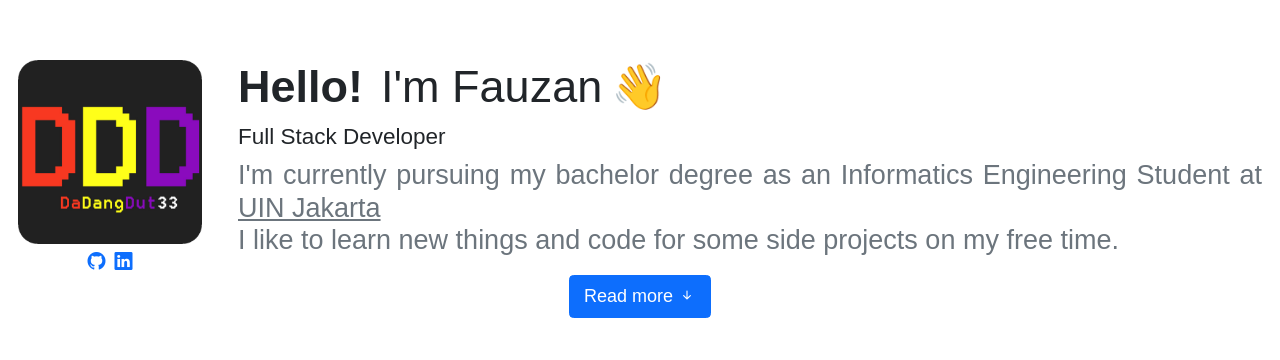
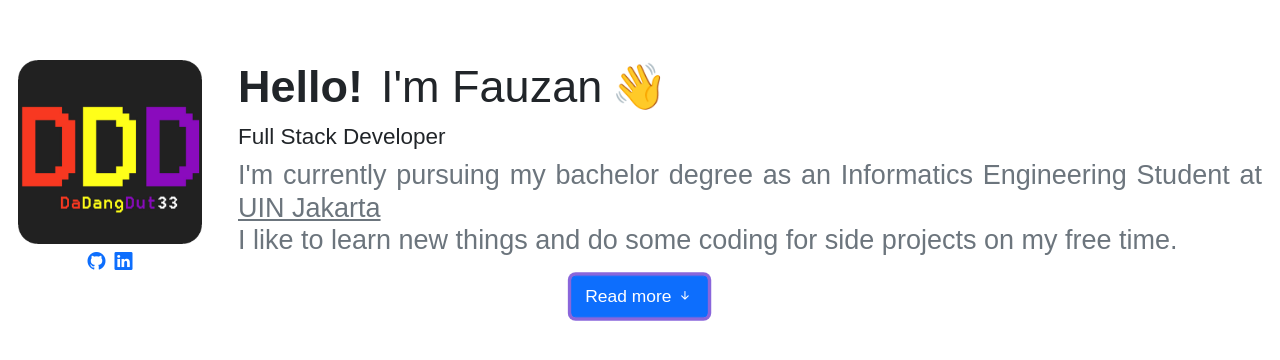
Before and after one commit to Dadangdut33/dadangdut33.github.io, a React (Create React App) app: page / in a window 1280 px wide. Shown: the part 176-536 px from the top of the page. Built offline with nearby package versions, Linux system fonts and the light colour scheme; a web font is replaced by a local one.

Commit message:
read more btn animation

```diff
--- a/package.json
+++ b/package.json
@@ -10,6 +10,7 @@
     "@testing-library/user-event": "^12.8.3",
     "bootstrap": "^5.1.3",
     "bootstrap-icons": "^1.7.2",
+    "framer-motion": "^4.1.17",
     "jquery": "^3.6.0",
     "popper.js": "^1.16.1",
     "react": "^17.0.2",
--- a/src/Components/MainPage/Profile.jsx
+++ b/src/Components/MainPage/Profile.jsx
@@ -1,12 +1,14 @@
-import { useEffect } from "react";
 import logo from "./logo.png";
 import Pulse from "react-reveal/Jump";
 import Fade from "react-reveal/Fade";
-import Jump from "react-reveal/Jump";
+import { useEffect, useState } from "react";
+import { motion } from "framer-motion";
 
 export default function MainPage() {
-	// set document title
+	const [btnClass, setBtnClass] = useState("btn btn-primary pulse-animation");
+
 	useEffect(() => {
+		// set document title
 		document.title = "Dadangdut33's Profile";
 	}, []);
 
@@ -49,7 +51,7 @@ export default function MainPage() {
 								</h1>
 							</div>
 							<h2 className='lead'>Full Stack Developer</h2>
-							<h4 class='text-muted'>
+							<h4 className='text-muted'>
 								I'm currently pursuing my bachelor degree as an
 								Informatics Engineering Student at{" "}
 								<a
@@ -58,22 +60,23 @@ export default function MainPage() {
 								>
 									UIN Jakarta
 								</a>
-								<br />I like to learn new things and code for
-								some side projects on my free time.
+								<br />I like to learn new things and do some
+								coding for side projects on my free time.
 							</h4>
 						</div>
 					</div>
-					<Jump delay={3000}>
-						<div className='center'>
-							<a
-								className='btn btn-primary'
-								href='#about-me'
-								style={{ margin: "0 auto" }}
-							>
-								Read more <i class='bi bi-arrow-down-short'></i>
-							</a>
-						</div>
-					</Jump>
+					<motion.div className='center' whileHover={{ scale: 1.1 }}>
+						<a
+							className={btnClass}
+							href='#about-me'
+							style={{ margin: "0 auto" }}
+							id='read-more-btn'
+							onMouseEnter={() => setBtnClass("btn btn-primary")}
+							onClick={() => setBtnClass("btn btn-primary")}
+						>
+							Read more <i className='bi bi-arrow-down-short'></i>
+						</a>
+					</motion.div>
 				</div>
 			</Fade>
 		</section>
--- a/src/index.css
+++ b/src/index.css
@@ -102,6 +102,35 @@ footer {
     width: 220px;
 }
 
+.pulse-animation {
+    /* animation-fill-mode: both;
+    animation-duration: 1000ms;
+    animation-delay: 2500ms;
+    animation-iteration-count: 1;
+    opacity: 1;
+    animation: pulse 2.2s infinite; */
+    box-shadow: 0 0 0 0 rgb(72, 17, 199);
+    transform: scale(1);
+    animation: pulse 2s infinite;
+}
+
+@keyframes pulse {
+    0% {
+        transform: scale(0.95);
+        box-shadow: 0 0 0 0 rgb(72, 17, 199);
+    }
+
+    70% {
+        transform: scale(1);
+        box-shadow: 0 0 0 10px rgba(0, 0, 0, 0);
+    }
+
+    100% {
+        transform: scale(0.95);
+        box-shadow: 0 0 0 0 rgba(0, 0, 0, 0);
+    }
+}
+
 @media only screen and (max-device-width: 650px) {
     .flex-dir-row {
         flex-direction: column !important;
```
Also changed, not shown: 1 other file (tests, documents, lock files or other folders).
